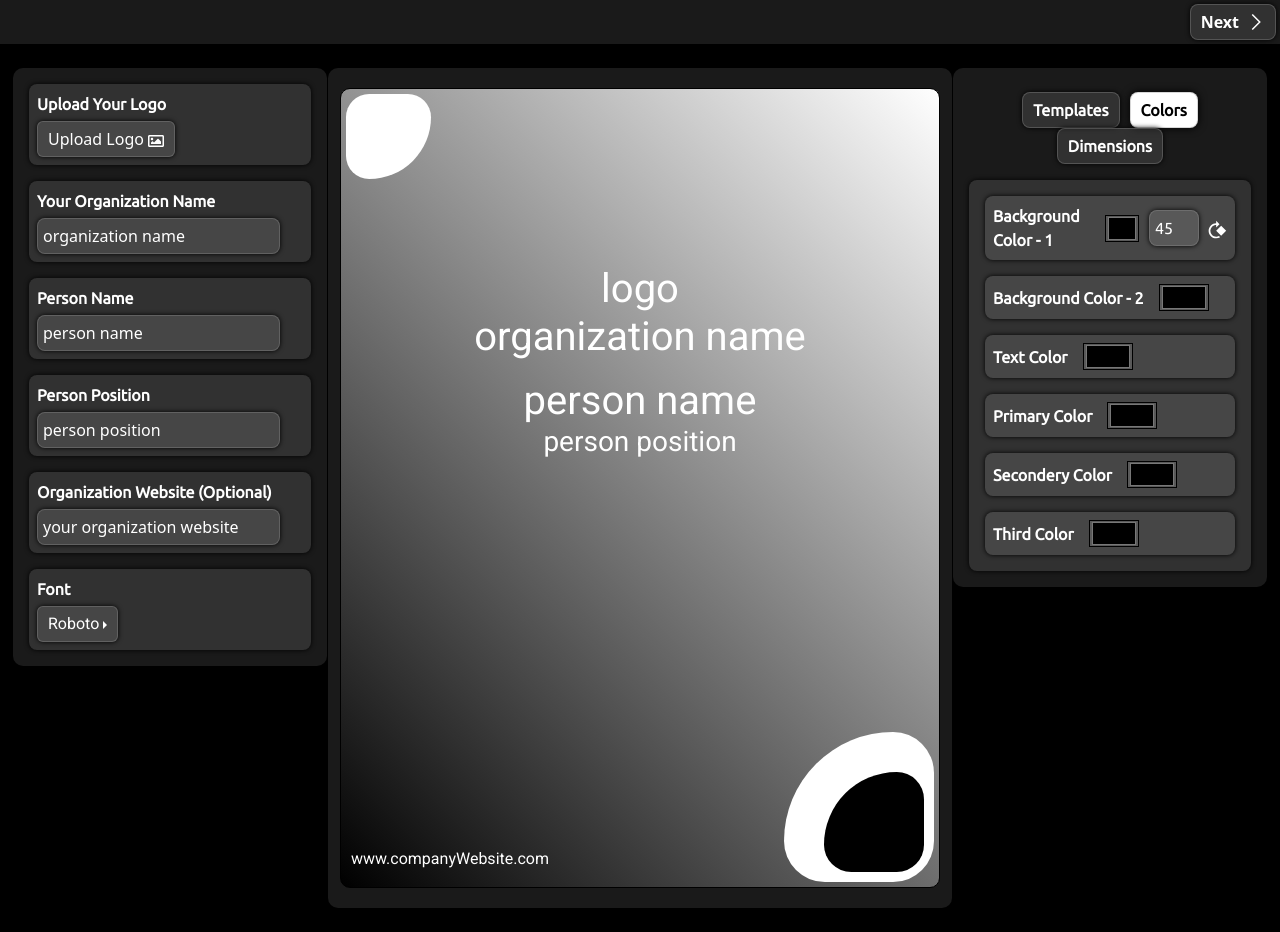
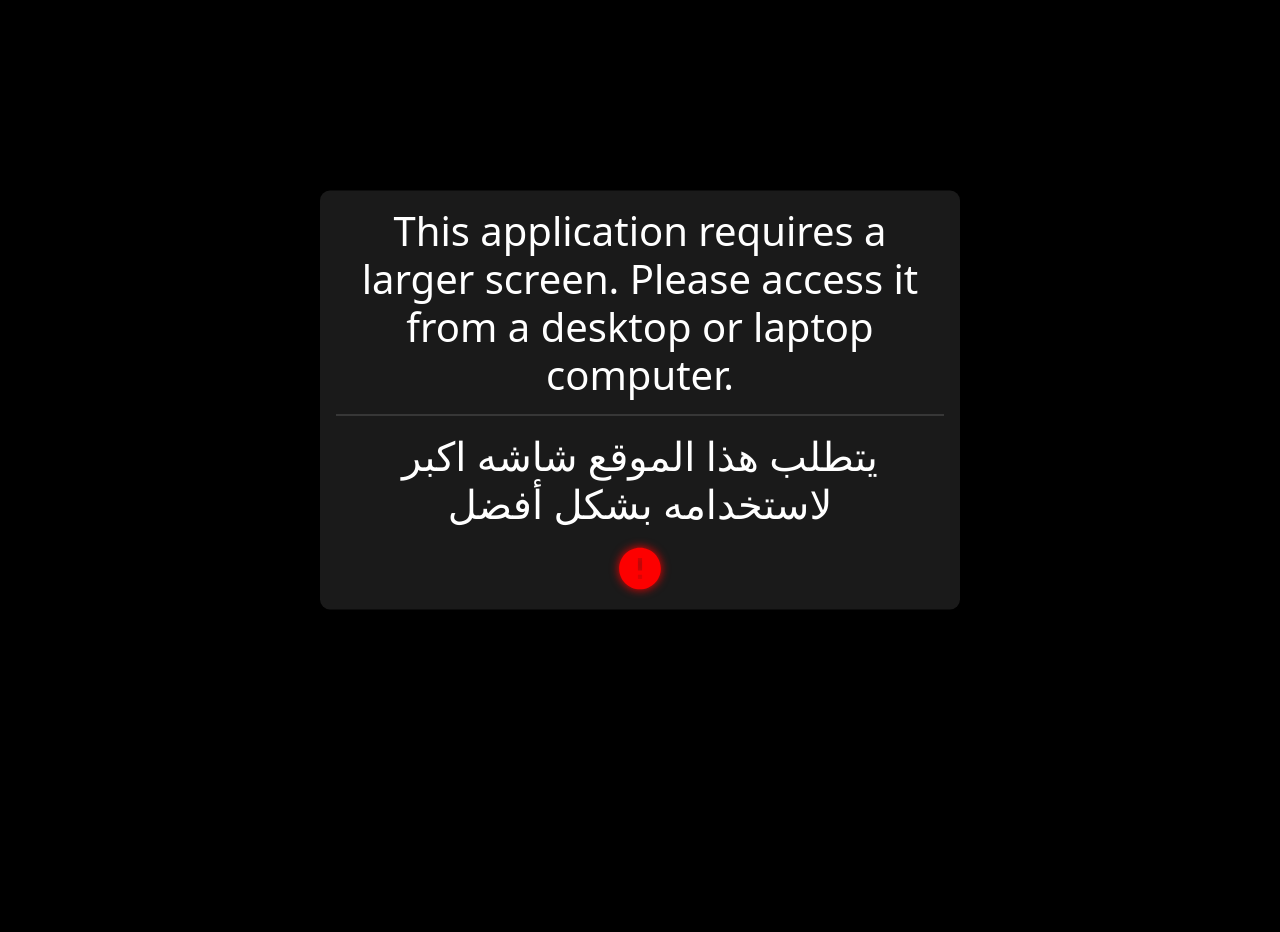
Before and after one commit to a-elshennawy/event-card-generator, a Next.js app: page / in a window 1280 px wide. After the commit the page ends 800 px from the top, so only its background shows below. Built offline with nearby package versions, Linux system fonts and the light colour scheme.

Commit message:
pdf / png / screen resoultuion

```diff
--- a/app/globals.css
+++ b/app/globals.css
@@ -16,6 +16,7 @@ html {
 
 .headBar {
   background: var(--sectionsBG);
+
   button {
     background: var(--sectionsBG);
     color: #fff;
@@ -29,7 +30,7 @@ html {
 
     svg {
       margin-inline-start: 8px;
-      font-size: 18px;
+      font-size: 20px;
     }
   }
 }
@@ -247,3 +248,18 @@ html {
     }
   }
 }
+
+.inner {
+  background: var(--sectionsBG);
+  border-radius: 10px;
+  position: fixed;
+  top: 50%;
+  left: 50%;
+  transform: translate(-50%, -50%);
+
+  svg {
+    font-size: 50px;
+    color: #fd0000;
+    filter: drop-shadow(0 0 5px #fd0000);
+  }
+}
--- a/app/layout.tsx
+++ b/app/layout.tsx
@@ -1,7 +1,6 @@
 import type { Metadata } from "next";
 import "./globals.css";
 import "bootstrap/dist/css/bootstrap.min.css";
-import HeadBar from "@/public/Components/HeadBar/HeadBar";
 
 export const metadata: Metadata = {
   title: "Events Cards Generator",
@@ -15,10 +14,7 @@ export default function RootLayout({
 }>) {
   return (
     <html lang="en">
-      <body>
-        <HeadBar />
-        {children}
-      </body>
+      <body>{children}</body>
     </html>
   );
 }
--- a/app/page.tsx
+++ b/app/page.tsx
@@ -1,10 +1,15 @@
 "use client";
 import CardDesign from "@/public/Components/CardDesign/CardDesign";
 import Designs from "@/public/Components/Designs/Designs";
+import HeadBar from "@/public/Components/HeadBar/HeadBar";
+import ScreenError from "@/public/Components/ScreenError/ScreenError";
 import SideBar from "@/public/Components/SideBar/SideBar";
-import { useEffect } from "react";
+import { useEffect, useState } from "react";
 
 export default function Home() {
+  const [isLargeScreen, setIsLargeScreen] = useState(true);
+  const [loading, setLoading] = useState(true);
+
   // to import bootstrap js
   useEffect(() => {
     // @ts-expect-error - no props needed here
@@ -13,9 +18,35 @@ export default function Home() {
       .catch(console.error);
   }, []);
 
+  useEffect(() => {
+    const checkScreenSize = () => {
+      setIsLargeScreen(window.innerWidth >= 1400);
+    };
+
+    checkScreenSize();
+    setLoading(false);
+
+    window.addEventListener("resize", checkScreenSize);
+
+    return () => window.removeEventListener("resize", checkScreenSize);
+  }, []);
+
+  if (loading) {
+    return null;
+  }
+
+  if (!isLargeScreen) {
+    return (
+      <>
+        <ScreenError />
+      </>
+    );
+  }
+
   return (
     <>
-      <div className="container-fluid row justify-content-evenly align-items-start py-4 m-0">
+      <div className="row justify-content-evenly gap-1 align-items-start m-0 p-0">
+        <HeadBar />
         <SideBar />
         <CardDesign />
         <Designs />
--- a/public/Components/HeadBar/HeadBar.tsx
+++ b/public/Components/HeadBar/HeadBar.tsx
@@ -1,11 +1,12 @@
 "use client";
-import { GrNext } from "react-icons/gr";
 import jsPDF from "jspdf";
 import html2canvas from "html2canvas";
 import { useCardStore } from "@/public/Store/useCardStore";
+import { BsFiletypePdf, BsFiletypePng } from "react-icons/bs";
 
 export default function HeadBar() {
   const { name } = useCardStore();
+
   const downloadPDF = async () => {
     const cardElement = document.querySelector(".cardDesign") as HTMLElement;
 
@@ -25,7 +26,7 @@ export default function HeadBar() {
       // Capture the card as image with transparent background and high quality
       const canvas = await html2canvas(cardElement, {
         backgroundColor: null,
-        scale: 3, // 3x resolution for high quality
+        scale: 2, // 2x resolution for high quality
         useCORS: true, // Allow cross-origin images (like logos)
         allowTaint: true,
         logging: false,
@@ -65,11 +66,58 @@ export default function HeadBar() {
     }
   };
 
+  const downloadPNG = async () => {
+    const cardElement = document.querySelector(".cardDesign") as HTMLElement;
+
+    if (!cardElement) {
+      console.error("card not found");
+      alert("please create a card first");
+      return;
+    }
+
+    try {
+      const placeholders = cardElement.querySelectorAll(".placeholder-text");
+      placeholders.forEach((el) => {
+        (el as HTMLElement).style.display = "none";
+      });
+
+      const canvas = await html2canvas(cardElement, {
+        backgroundColor: null,
+        scale: 3,
+        useCORS: true,
+        allowTaint: true,
+        logging: false,
+      });
+      const imageData = canvas.toDataURL("image/png");
+
+      const link = document.createElement("a");
+      link.download = `${name}-card.png`;
+      link.href = imageData;
+      link.click();
+
+      placeholders.forEach((el) => {
+        (el as HTMLElement).style.display = "";
+      });
+    } catch (error) {
+      console.error("Error generating PNG:", error);
+      alert("Failed to generate PNG");
+
+      const placeholders = cardElement.querySelectorAll(".placeholder-text");
+      placeholders.forEach((el) => {
+        (el as HTMLElement).style.display = "";
+      });
+    }
+  };
+
   return (
     <>
-      <div className="headBar col-12 text-end m-0 p-1">
-        <button onClick={downloadPDF}>
-          Next <GrNext />
+      <div className="headBar col-12 text-end m-0 mb-3 px-1 py-2">
+        <button className="me-2" onClick={downloadPDF}>
+          Download .Pdf <BsFiletypePdf />
+        </button>
+
+        <button onClick={downloadPNG}>
+          Download .Png <BsFiletypePng />
         </button>
       </div>
     </>
--- /dev/null
+++ b/public/Components/ScreenError/ScreenError.tsx
@@ -0,0 +1,21 @@
+import { RiErrorWarningFill } from "react-icons/ri";
+
+export default function ScreenError() {
+  return (
+    <>
+      <div className="container col-12 text-center text-white">
+        <div className="inner p-3">
+          <h1>
+            This application requires a larger screen. Please access it from a
+            desktop or laptop computer.
+          </h1>
+          <hr />
+          <h1 className="mb-3">
+            يتطلب هذا الموقع شاشه اكبر لاستخدامه بشكل أفضل
+          </h1>
+          <RiErrorWarningFill />
+        </div>
+      </div>
+    </>
+  );
+}
```
